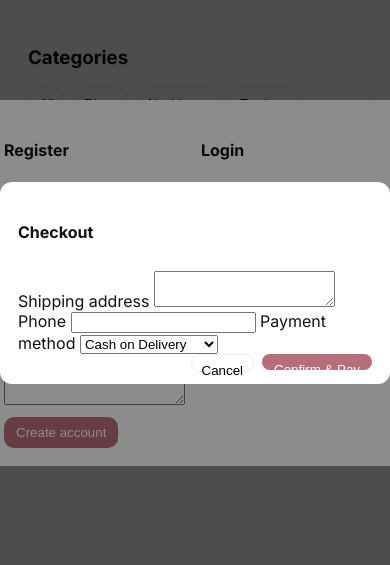
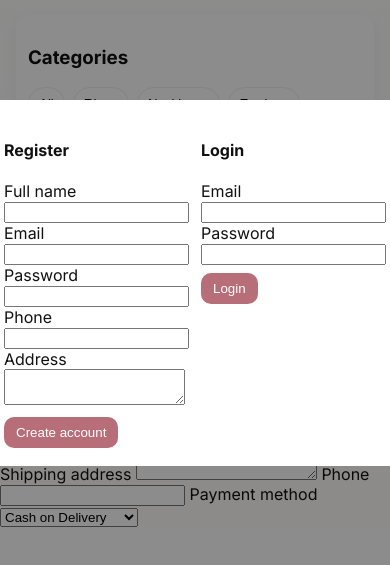
Before and after one commit to ChristineMorate14/FiveQueensJewelry, a plain HTML site: page index.html in a window 390 px wide. Shown: the part 139-704 px from the top of the page. Drawn offline with Linux system fonts and the light colour scheme; a script that the page names is missing.

Commit message:
Refactor checkout modal into fields layout
Removed the old checkout modal and replaced it with a new fields layout for shipping address, phone, and payment method.

```diff
--- a/index.html
+++ b/index.html
@@ -117,15 +117,13 @@
   </div>
 
   <!-- Checkout modal -->
-  <div id="checkoutModal" class="hidden" style="position:fixed;inset:0;background:rgba(0,0,0,0.45);display:flex;align-items:center;justify-content:center">
-    <div style="width:720px;background:white;border-radius:12px;padding:18px">
-      <h4>Checkout</h4>
-      <div id="checkoutItems"></div>
-      <div style="height:8px"></div>
+  <div class="fields">
   <label>Shipping address</label>
   <textarea id="checkoutAddress" rows="2"></textarea>
+
   <label>Phone</label>
   <input id="checkoutPhone" />
+
   <label>Payment method</label>
   <select id="paymentMethod">
     <option value="cod">Cash on Delivery</option>
@@ -133,12 +131,8 @@
     <option value="stripe">Credit Card (Stripe)</option>
     <option value="paypal">PayPal</option>
   </select>
-      <div style="height:12px;display:flex;gap:8px;justify-content:flex-end">
-        <button class="chip" id="cancelCheckout">Cancel</button>
-        <button class="btn" id="confirmCheckout">Confirm & Pay</button>
 </div>
-    </div>
-  </div>
+
 
 <script type="module">
 /*
```
Lines whose indentation alone changed are shown as unchanged.
